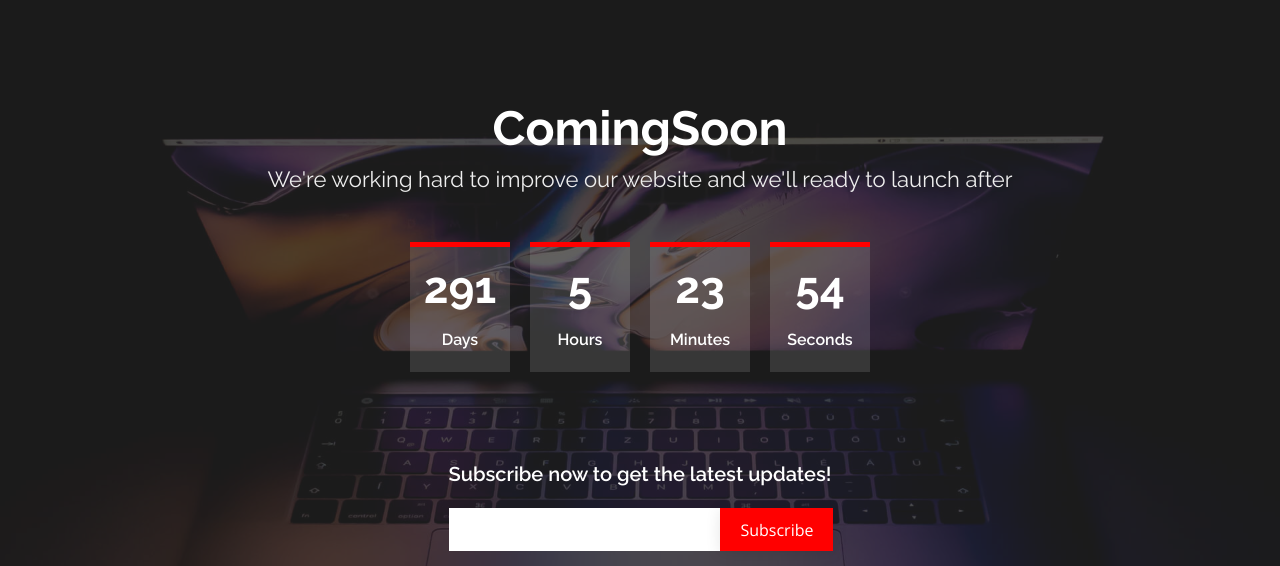
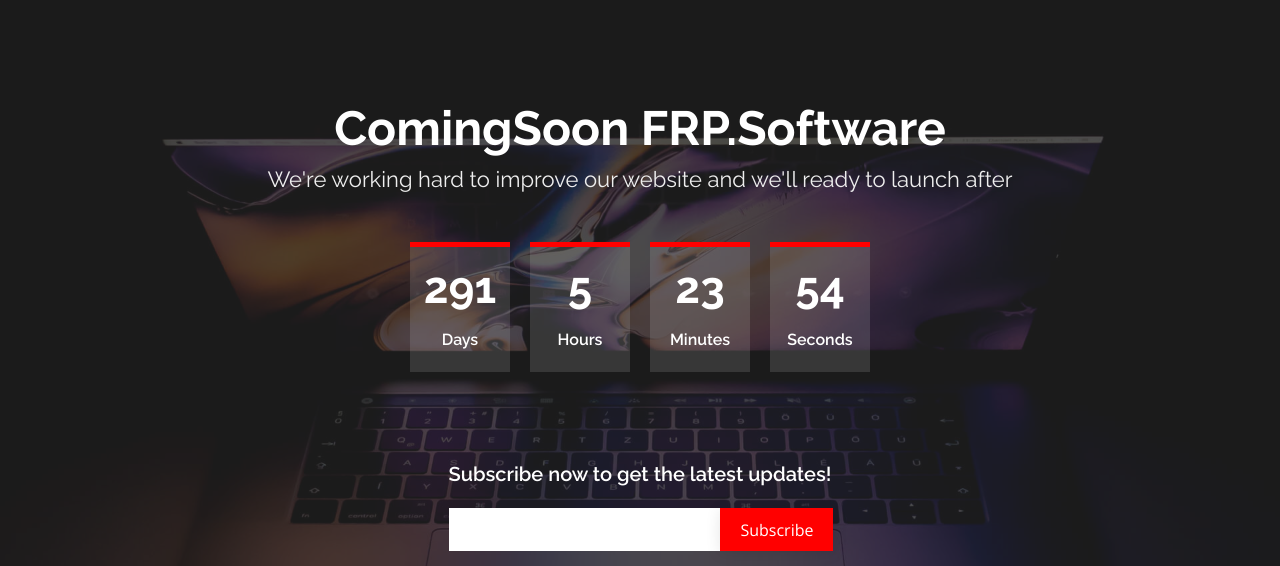
Before and after one commit to FRP-Software/FRP, a plain HTML site: page index.html in a window 1280 px wide. Shown: the top 566 px of the page. Drawn offline with nearby package versions, Linux system fonts and the light colour scheme.

Commit message:
Update index.html

```diff
--- a/index.html
+++ b/index.html
@@ -36,7 +36,7 @@
   <header id="header" class="d-flex align-items-center">
     <div class="container d-flex flex-column align-items-center">
 
-      <h1>ComingSoon</h1>
+      <h1>ComingSoon FRP.Software</h1>
       <h2>We're working hard to improve our website and we'll ready to launch after</h2>
       <div class="countdown d-flex justify-content-center" data-count="2023/12/5">
         <div>
```
